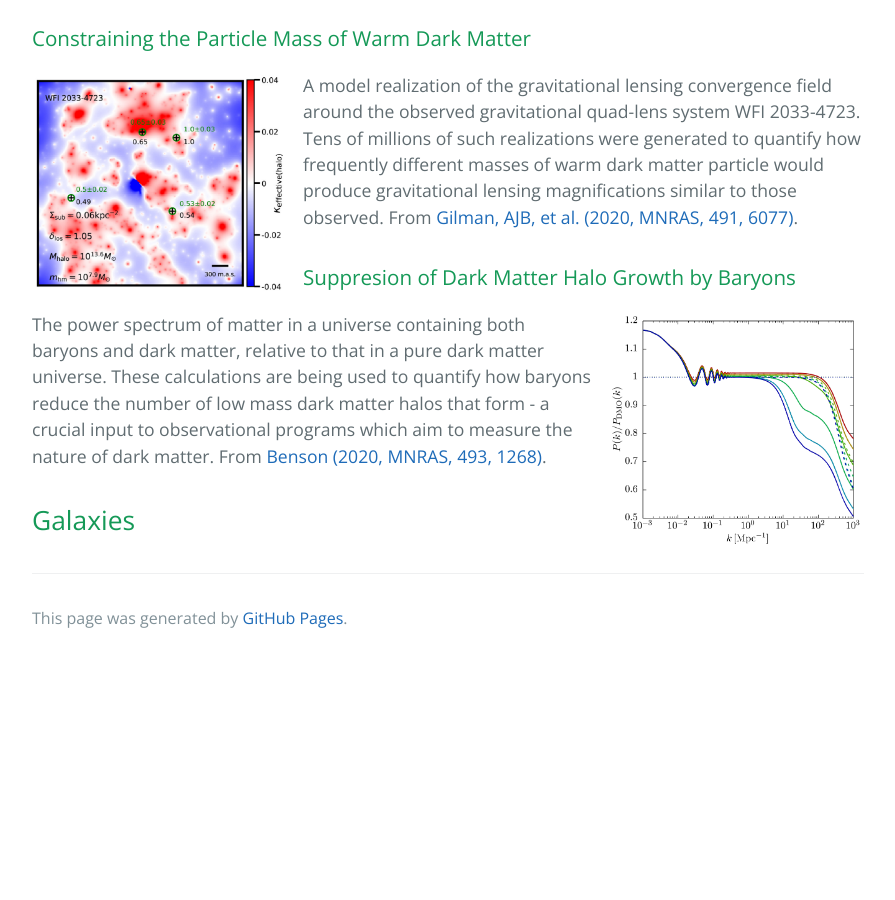
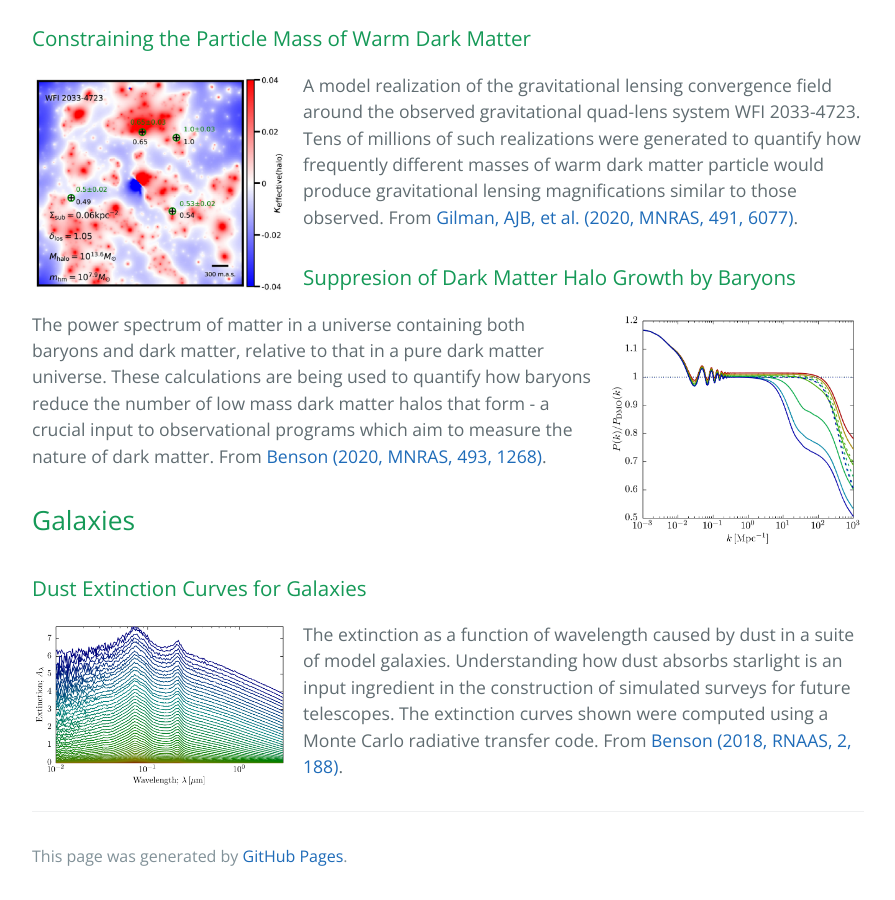
Before and after one commit to abensonca/abensonca.github.io, a Jekyll site: the page built from index.md, in a window 1280 px wide and 900 px high, scrolled down 760 px. Shown: the whole window, without its empty margins (192-1087 px from the left). Built offline with Jekyll 4.4.1, drawn with Linux system fonts in a browser that asks for light colours; before the commit the page ends 1422 px from its top, so only the background shows below that.

Commit message:
* More research

```diff
--- a/index.md
+++ b/index.md
@@ -33,11 +33,25 @@ particle would produce gravitational lensing magnifications similar to those obs
 
 ### Suppresion of Dark Matter Halo Growth by Baryons
 
-<img src="./assets/img/power_spectrum.png" alt="gravitational quad lens" style="width:256px; float: right; margin-left: 15px;"/>
+<img src="./assets/img/power_spectrum.png" alt="dark matter power spectrum" style="width:256px; float: right; margin-left: 15px;"/>
 
 The power spectrum of matter in a universe containing both baryons and dark matter, relative to that in a pure dark matter
 universe.  These calculations are being used to quantify how baryons reduce the number of low mass dark matter halos that form - a
 crucial input to observational programs which aim to measure the nature of dark matter. From [Benson (2020, MNRAS, 493,
 1268)](https://ui.adsabs.harvard.edu/abs/2020MNRAS.493.1268B/abstract).
 
+
+
+
+
+
 ## Galaxies
+
+### Dust Extinction Curves for Galaxies
+
+<img src="./assets/img/extinction_curves.png" alt="dust extinction curves" style="width:256px; float: left; margin-right: 15px;"/>
+
+The extinction as a function of wavelength caused by dust in a suite of model galaxies. Understanding how dust absorbs starlight
+is an input ingredient in the construction of simulated surveys for future telescopes. The extinction curves shown were computed
+using a Monte Carlo radiative transfer code. From [Benson (2018, RNAAS, 2,
+188)](https://ui.adsabs.harvard.edu/abs/2018RNAAS...2..188B/abstract).
```
